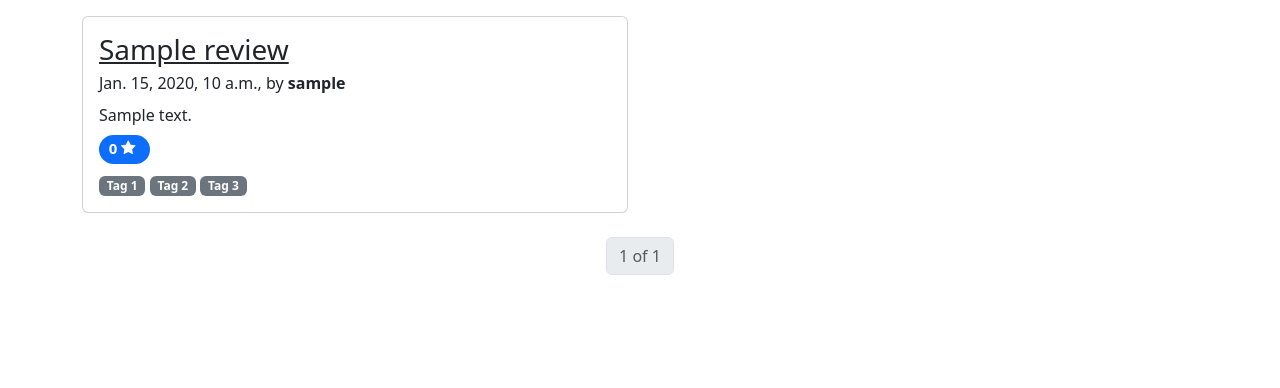
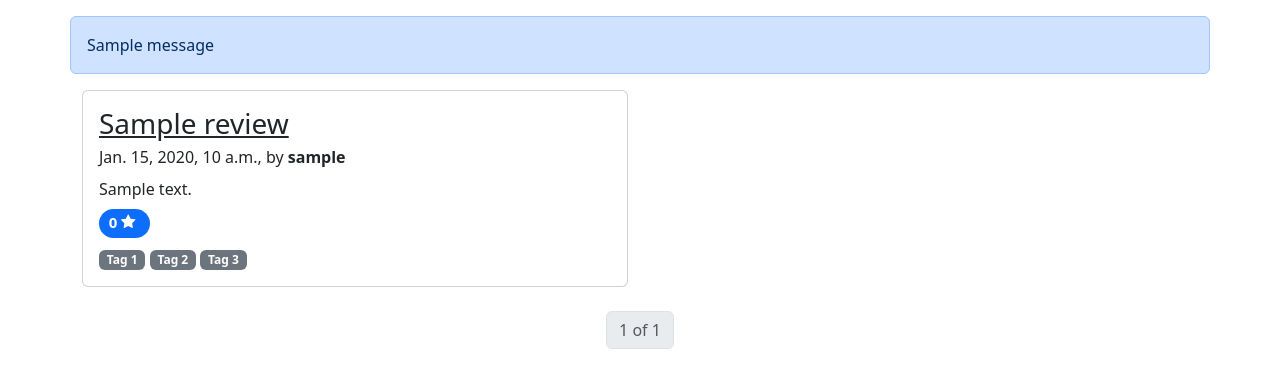
Before and after one commit to costanonato/film_review_for_juniors_aula_2_e_3, a Django app: page /reviews/ in a window 1280 px wide. Shown: the part 56-444 px from the top of the page. Run offline with Django 4.2, Linux system fonts and the light colour scheme; tables that the repository leaves empty hold one stand-in row (values such as "Sample post"); one stand-in notice (Sample message) is shown; some libraries are stand-ins or nearby versions.

Commit message:
Using django message framework

```diff
--- a/reviews/templates/reviews/base.html
+++ b/reviews/templates/reviews/base.html
@@ -21,6 +21,12 @@
 
     <div class="container mt-3">
       <div class="row">
+        {% for message in messages %}
+          <div class="alert alert-primary" role="alert">
+            {{ message }}
+          </div>
+        {% endfor %}
+
         {% block content %} {% endblock %}
       </div>
     </div>
--- a/reviews/views.py
+++ b/reviews/views.py
@@ -1,3 +1,4 @@
+from django.contrib import messages
 from django.core.paginator import EmptyPage, PageNotAnInteger, Paginator
 from django.http import HttpRequest
 from django.shortcuts import get_object_or_404, redirect, render
@@ -41,6 +42,7 @@ def add_comment(request: HttpRequest, review_id):
         comment: Comment = form.save(commit=False)
         comment.review = review
         comment.save()
+        messages.success(request, "Your comment was added successfully!")
         return redirect(review)
     else:
         return render(request, "reviews/detail.html", {"review": review, "form": form})
```
